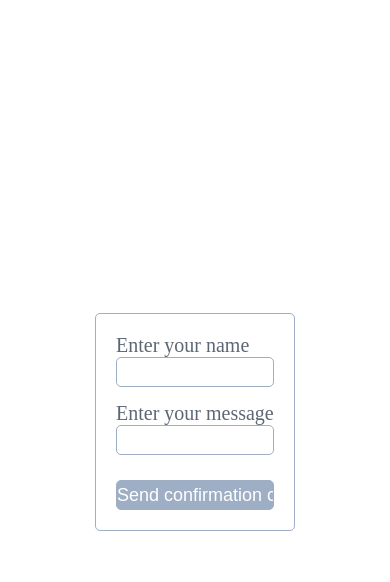
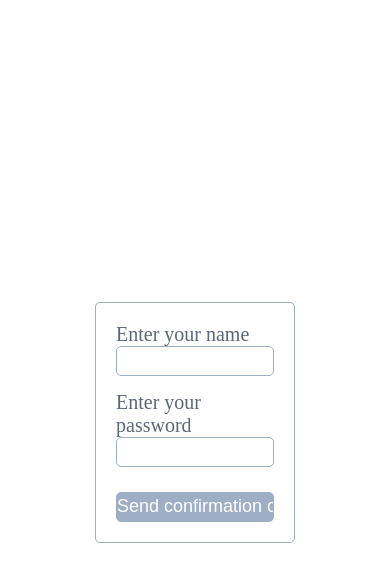
Before and after one commit to flatedex/HighLoadSimulation, a Node server app: page / in a window 390 px wide. Shown: the top 582 px of the page. Run offline with Node 20, Linux system fonts and the light colour scheme.

Commit message:
changed message field to password. todo: add phone number field

```diff
--- a/Server/views/index.ejs
+++ b/Server/views/index.ejs
@@ -78,7 +78,7 @@
                     <input type="text" name="name" required />
                 </div>
                 <div class="block">
-                    <lable>Enter your message</lable>
+                    <label>Enter your password</label>
                     <input type="password" name="password" required />
                 </div>
                 <div class="block">
```
